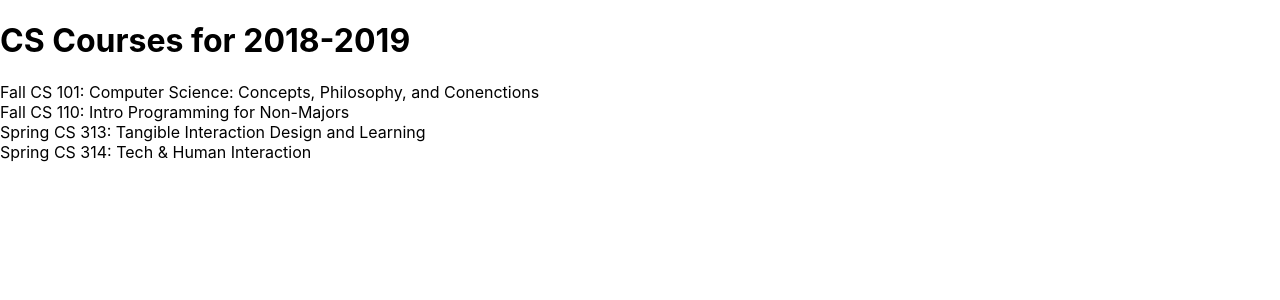
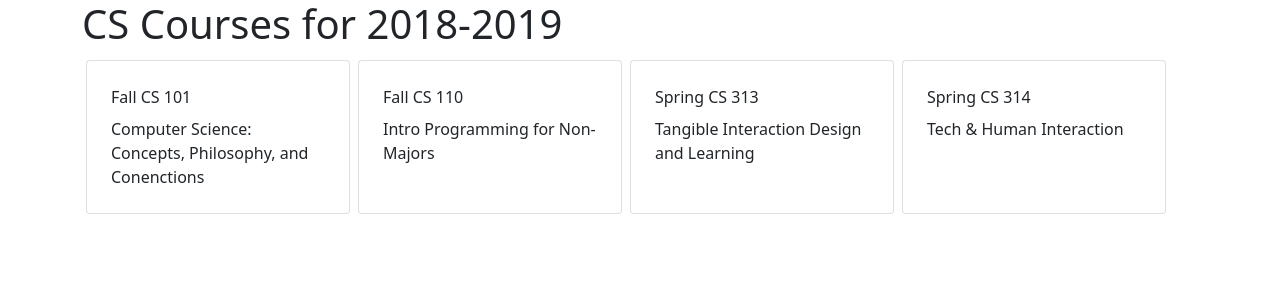
Before and after one commit to kayatsa/394-scheduler, a React (Create React App) app: page / in a window 1280 px wide. Shown: the top 300 px of the page. Built offline with nearby package versions, Linux system fonts and the light colour scheme.

Commit message:
style the app

```diff
--- a/package.json
+++ b/package.json
@@ -6,6 +6,7 @@
     "@testing-library/jest-dom": "^5.16.1",
     "@testing-library/react": "^12.1.2",
     "@testing-library/user-event": "^13.5.0",
+    "bootstrap": "^5.1.3",
     "react": "^17.0.2",
     "react-dom": "^17.0.2",
     "react-scripts": "5.0.0",
--- a/src/App.css
+++ b/src/App.css
@@ -1,38 +1,4 @@
-.App {
-  text-align: center;
+.course-list {
+	display: grid;
+	grid-template-columns: repeat(auto-fill, minmax(12rem, 17rem));
 }
-
-.App-logo {
-  height: 40vmin;
-  pointer-events: none;
-}
-
-@media (prefers-reduced-motion: no-preference) {
-  .App-logo {
-    animation: App-logo-spin infinite 20s linear;
-  }
-}
-
-.App-header {
-  background-color: #282c34;
-  min-height: 100vh;
-  display: flex;
-  flex-direction: column;
-  align-items: center;
-  justify-content: center;
-  font-size: calc(10px + 2vmin);
-  color: white;
-}
-
-.App-link {
-  color: #61dafb;
-}
-
-@keyframes App-logo-spin {
-  from {
-    transform: rotate(0deg);
-  }
-  to {
-    transform: rotate(360deg);
-  }
-}
--- a/src/App.js
+++ b/src/App.js
@@ -1,4 +1,5 @@
 import React from "react";
+import "./App.css";
 
 const schedule = {
 	title: "CS Courses for 2018-2019",
@@ -26,14 +27,6 @@
 	},
 };
 
-const CourseList = ({ courses }) => (
-	<div>
-		{Object.values(courses).map((course) => (
-			<Course key={course.id} course={course} />
-		))}
-	</div>
-);
-
 const terms = {
 	F: "Fall",
 	W: "Winter",
@@ -45,15 +38,28 @@
 const getCourseNumber = (course) => course.id.slice(1, 4);
 
 const Course = ({ course }) => (
-	<div>
-		{getCourseTerm(course)} CS {getCourseNumber(course)}: {course.title}
+	<div className="card m-1 p-2">
+		<div className="card-body">
+			<div className="card-title">
+				{getCourseTerm(course)} CS {getCourseNumber(course)}
+			</div>
+			<div className="card-text">{course.title}</div>
+		</div>
+	</div>
+);
+
+const CourseList = ({ courses }) => (
+	<div className="course-list">
+		{Object.values(courses).map((course) => (
+			<Course key={course.id} course={course} />
+		))}
 	</div>
 );
 
 const Banner = ({ title }) => <h1>{title}</h1>;
 
 const App = () => (
-	<div>
+	<div className="container">
 		<Banner title={schedule.title} />
 		<CourseList courses={schedule.courses} />
 	</div>
```
Also changed, not shown: src/index.js (+9 -9 lines), 1 other file (tests, documents, lock files or other folders).
